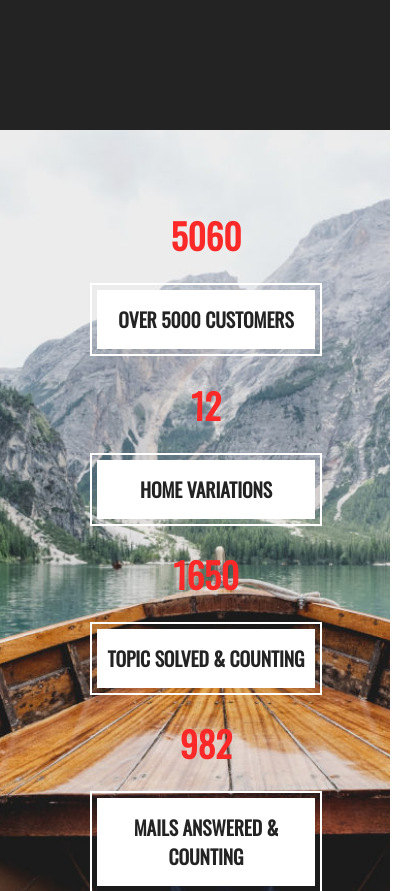
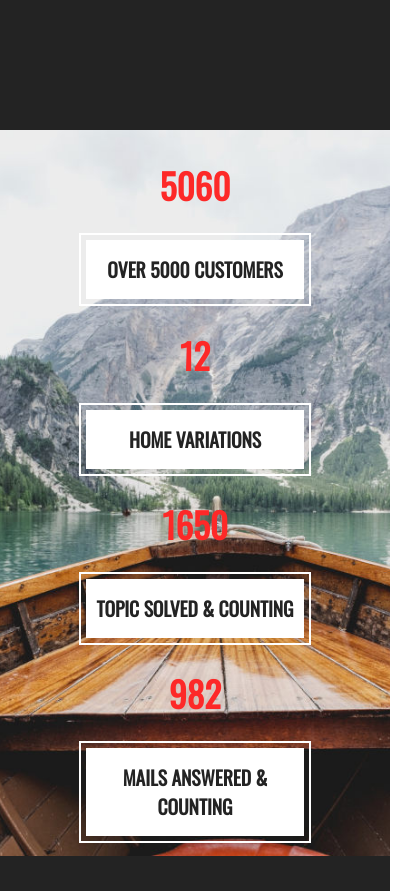
Before and after one commit to hudahussein/parallax, a plain HTML site: page index.html in a window 390 px wide. Shown: the part 2800-3691 px from the top of the page, 412 px wide, since content can reach past the window. Drawn offline with nearby package versions, Linux system fonts and the light colour scheme.

Commit message:
container

```diff
--- a/css/mystyle.css
+++ b/css/mystyle.css
@@ -736,9 +736,6 @@ body{
     .sec3{
         height: auto;
     }
-    .sec3 .counter-container{
-        padding: 50px;
-    }
     .sec3 .counter-container span{
         display:block;
         width: 100%;
```
